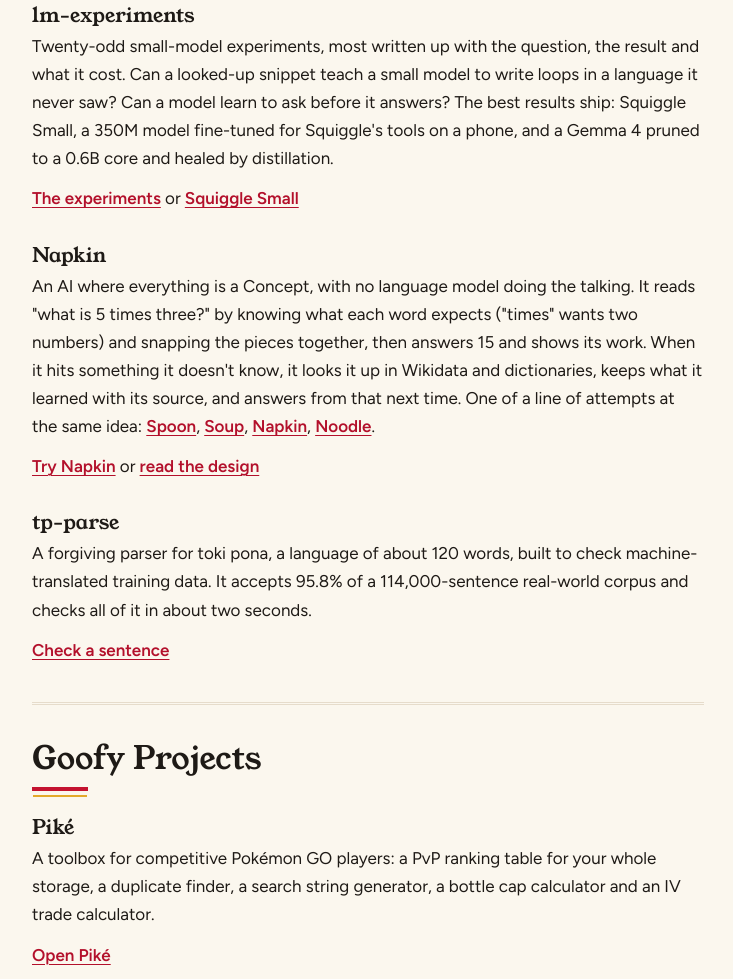
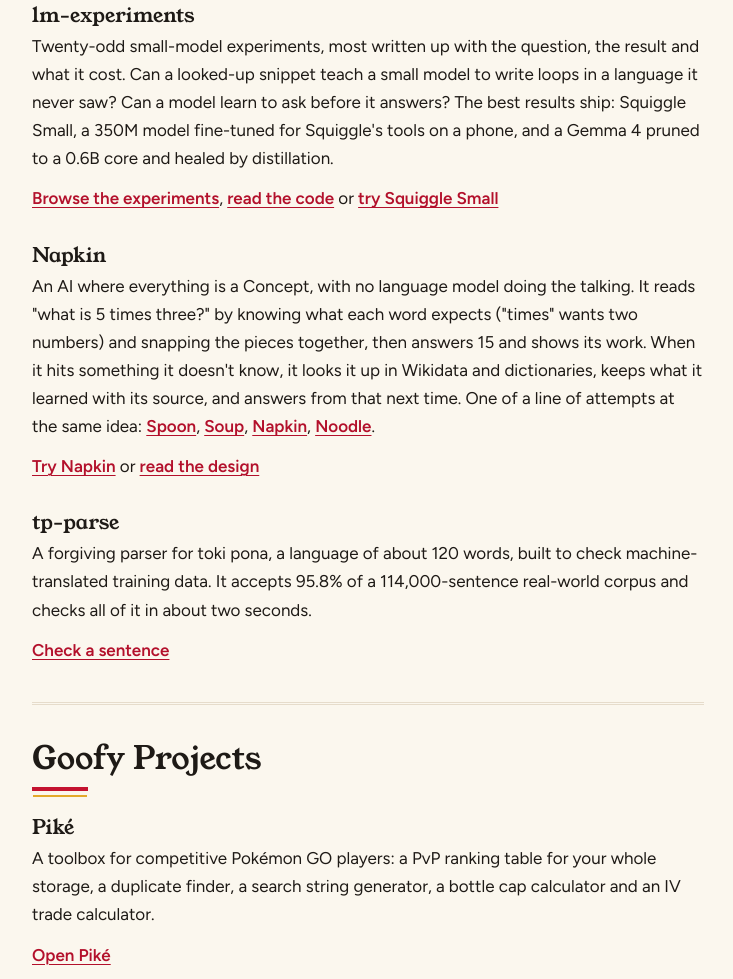
Before and after one commit to KealJones/kealjones.github.io, a plain HTML site: page index.html in a window 1280 px wide. Shown: the part 1531-2510 px from the top of the page, without its empty margins (272-1005 px from the left). Drawn offline with Linux system fonts and the light colour scheme.

Commit message:
Link the new lm-experiments site
Co-Authored-By: Claude Opus 5.5 <noreply@anthropic.com>
Claude-Session: https://claude.ai/code/session_01QUycU32Rx8q6TEFPCDzNbe

```diff
--- a/index.html
+++ b/index.html
@@ -93,7 +93,7 @@
       <article class="entry">
         <h3 translate="no">lm-experiments</h3>
         <p>Twenty-odd small-model experiments, most written up with the question, the result and what it cost. Can a looked-up snippet teach a small model to write loops in a language it never saw? Can a model learn to ask before it answers? The best results ship: Squiggle Small, a 350M model fine-tuned for Squiggle's tools on a phone, and a Gemma 4 pruned to a 0.6B core and healed by distillation.</p>
-        <p class="go"><a data-project href="https://github.com/KealJones/lm-experiments">The experiments</a> or <a href="https://huggingface.co/kealjones/squiggle-small">Squiggle Small</a></p>
+        <p class="go"><a data-project href="https://kealjones.com/lm-experiments/">Browse the experiments</a>, <a href="https://github.com/KealJones/lm-experiments">read the code</a> or <a href="https://huggingface.co/kealjones/squiggle-small">try Squiggle Small</a></p>
       </article>
       <article class="entry">
         <h3 translate="no">Napkin</h3>
```
